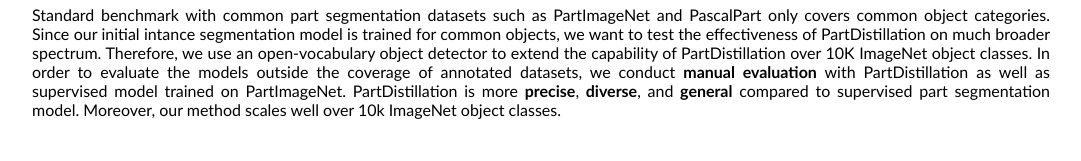
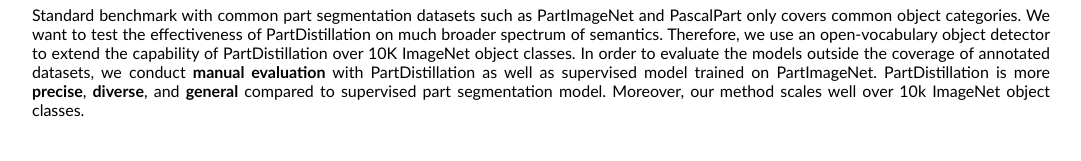
Before and after one commit to janghyuncho/PartDistillation_website, a plain HTML site: page index.html in a window 1280 px wide. Shown: the part 2731-2892 px from the top of the page, without its empty margins (99-1180 px from the left). Drawn offline with Linux system fonts and the light colour scheme; a script that the page names is missing.

```diff
--- a/index.html
+++ b/index.html
@@ -211,7 +211,7 @@
             <tr>
                 <td class="credits" align="justify">
                     Standard benchmark with common part segmentation datasets such as PartImageNet and PascalPart only covers common object categories.
-                    Since our initial intance segmentation model is trained for common objects, we want to test the effectiveness of PartDistillation on much broader spectrum.
+                    We want to test the effectiveness of PartDistillation on much broader spectrum of semantics.
                     Therefore, we use an open-vocabulary object detector to extend the capability of PartDistillation over 10K ImageNet object classes.
                     In order to evaluate the models outside the coverage of annotated datasets, we conduct <b>manual evaluation</b> with PartDistillation as well as supervised model trained on PartImageNet.
                     PartDistillation is more <b>precise</b>, <b> diverse</b>, and <b>general</b> compared to supervised part segmentation model.
```
